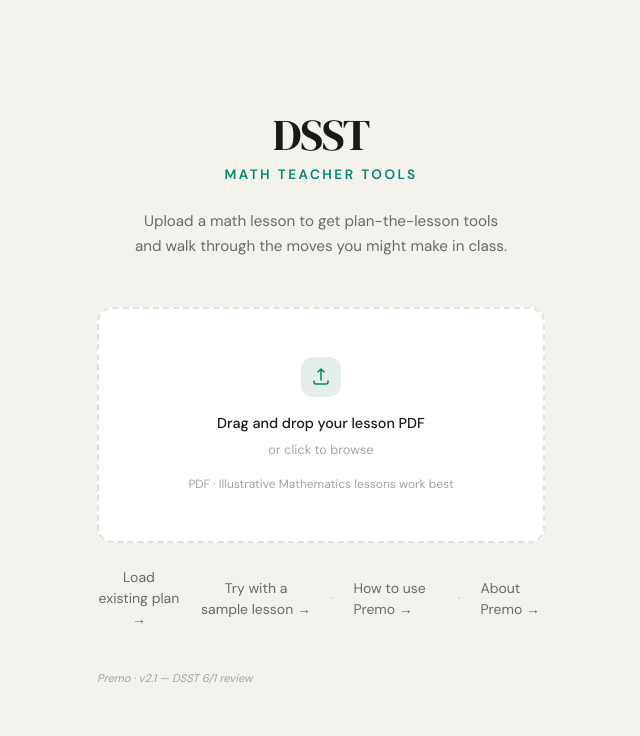
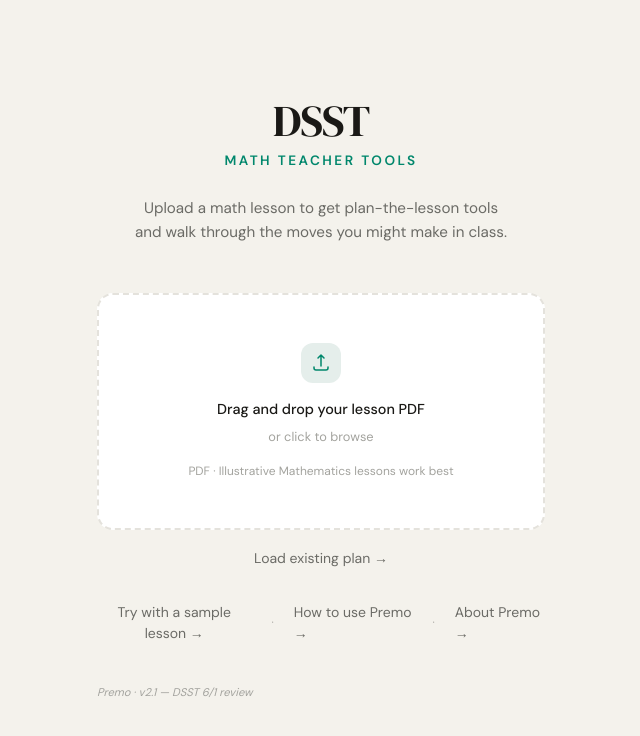
Before and after one commit to rsheff7/dsst-prototype-v2, a Next.js app: page / in a window 1280 px wide. Shown: the top 736 px of the page, without its empty margins (319-959 px from the left). Built offline with nearby package versions, Linux system fonts and the light colour scheme.

Commit message:
Reorganize home page layout
Move 'Load existing plan' button directly under PDF drop zone
to position it as the alternative to uploading a new lesson.
Keep sample lesson, how-to, and about links on their own row below.

```diff
--- a/src/app/page.tsx
+++ b/src/app/page.tsx
@@ -241,6 +241,22 @@
           </p>
         </label>
 
+        <div className="mt-4 text-center">
+          <input
+            ref={importFileInputRef}
+            type="file"
+            accept=".dsst,application/json"
+            className="sr-only"
+            onChange={handleImportFile}
+          />
+          <button
+            onClick={() => importFileInputRef.current?.click()}
+            className="text-[0.875rem] text-ink-muted hover:text-ink cursor-pointer transition-colors"
+          >
+            Load existing plan →
+          </button>
+        </div>
+
         {uploadState === 'error' && (
           <div className="mt-4 rounded-xl border border-line bg-card px-5 py-4">
             <p className="text-[0.875rem] text-ink">{errorMessage}</p>
@@ -265,20 +281,7 @@
           </div>
         )}
 
-        <div className="mt-6 flex flex-col sm:flex-row items-center justify-center gap-2 sm:gap-5">
-          <input
-            ref={importFileInputRef}
-            type="file"
-            accept=".dsst,application/json"
-            className="sr-only"
-            onChange={handleImportFile}
-          />
-          <button
-            onClick={() => importFileInputRef.current?.click()}
-            className="text-[0.875rem] text-ink-muted hover:text-ink cursor-pointer transition-colors"
-          >
-            Load existing plan →
-          </button>
+        <div className="mt-8 flex flex-col sm:flex-row items-center justify-center gap-2 sm:gap-5">
           <button
             onClick={handleDemo}
             className="text-[0.875rem] text-ink-muted hover:text-ink cursor-pointer transition-colors"
```
